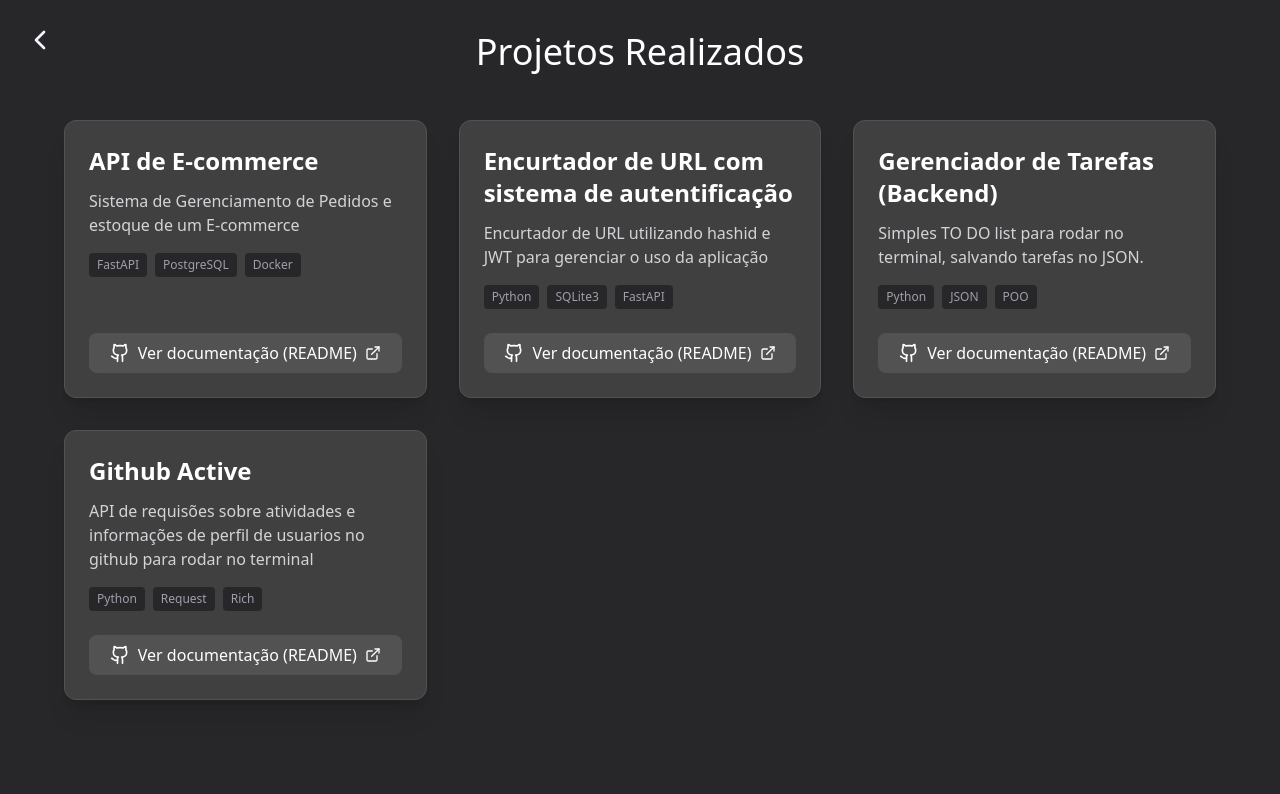
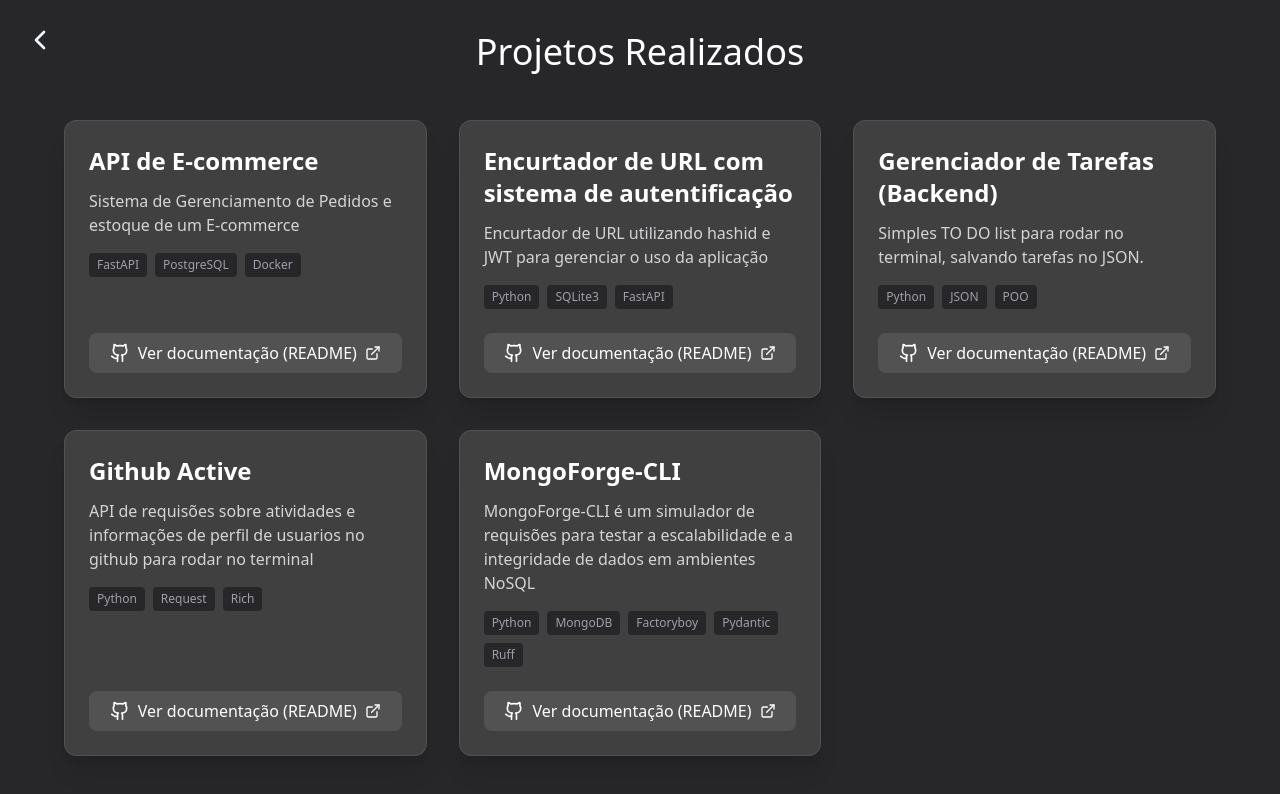
Before and after one commit to vitorhugo8899o-lgtm/Portifolio, a React (Vite) app: page /Projects in a window 1280 px wide. Shown: the top 794 px of the page. Built offline with nearby package versions, Linux system fonts and the light colour scheme.

Commit message:
adicionando repositorio MongoForge-CLI

```diff
--- a/src/Pages/Project.jsx
+++ b/src/Pages/Project.jsx
@@ -29,6 +29,12 @@ const Projects = () => {
             descricao: "API de requisões sobre atividades e informações de perfil de usuarios no github para rodar no terminal",
             linkGithub: "https://github.com/vitorhugo8899o-lgtm/github-activity",
             tech: ["Python", "Request", "Rich"]
+        },
+        {
+            titulo: "MongoForge-CLI",
+            descricao: "MongoForge-CLI é um simulador de requisões para testar a escalabilidade e a integridade de dados em ambientes NoSQL",
+            linkGithub: "https://github.com/vitorhugo8899o-lgtm/MongoForge-CLI",
+            tech: ["Python", "MongoDB", "Factoryboy", "Pydantic", "Ruff"]
         }
     ];
 
```
